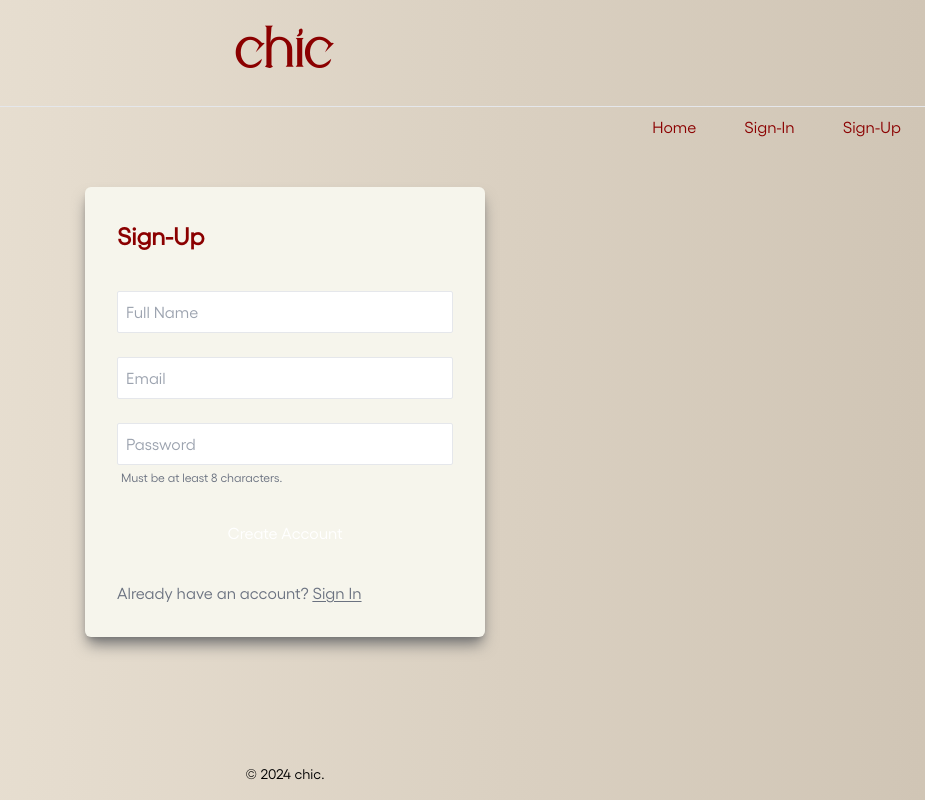
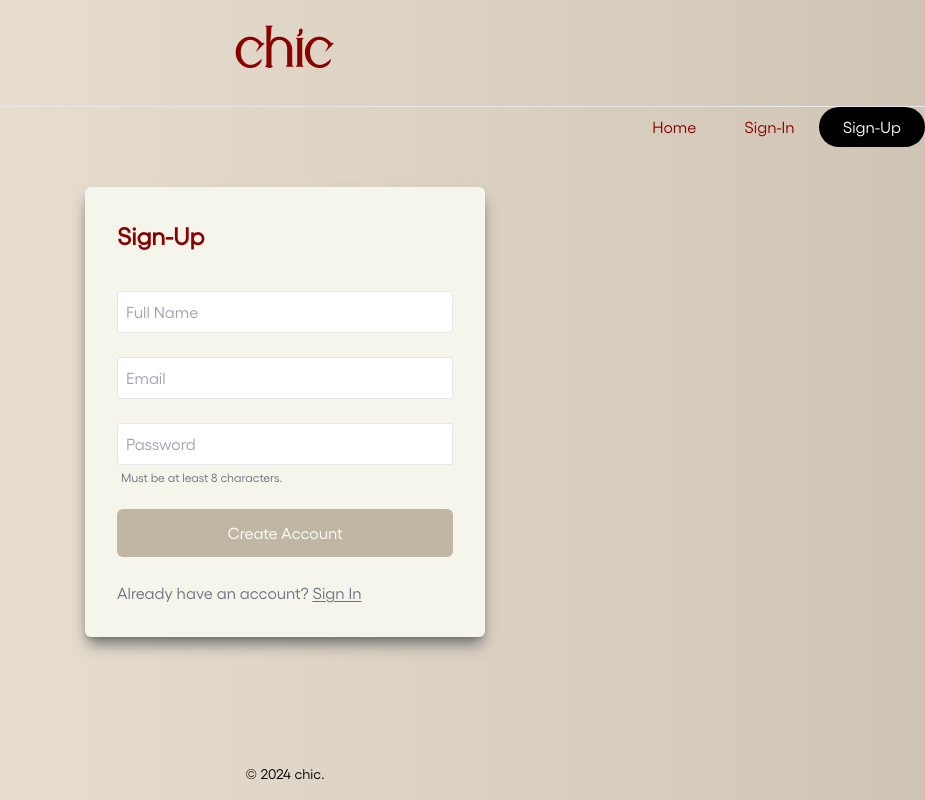
Before and after one commit to maheen-fatma/blogApp, a React (Vite) app: page /sign-up in a window 1280 px wide. Shown: the whole page, without its empty margins (355-1280 px from the left). Built offline with nearby package versions, Linux system fonts and the light colour scheme; no server answers.

Commit message:
Home tab set up

```diff
--- a/src/components/Header.jsx
+++ b/src/components/Header.jsx
@@ -1,6 +1,6 @@
 import React from 'react'
 import { useSelector } from 'react-redux'
-import { Link } from 'react-router-dom';
+import { NavLink } from 'react-router-dom';
 import { Logo } from './index'
 import SignoutBtn from './SignoutBtn';
 
@@ -14,11 +14,7 @@ function Header() {
       slug:"/",
       active: true //always visible irrespective of the fact user is logged in or not
     },{
-      name:'All Posts',
-      slug:"/all-posts",
-      active: isLogin
-    },{
-      name:'My Post',
+      name:'My Posts',
       slug:"/my-post",
       active: isLogin
     },{
@@ -46,13 +42,15 @@ function Header() {
           {
             navItems.map((item)=>
               item.active ? (
+                <NavLink to={item.slug} className={({isActive})=>`rounded-3xl  ${isActive? "bg-black text-white":"transition duration-500 hover:bg-buttons1"}`}>
                 <li key={item.name}
-                    className='transition duration-500 hover:bg-blue-700 py-2 px-6 '
+                    className='py-2 px-6 '
                 >
-                  <Link to={item.slug}>
+
                   {item.name}
-                  </Link>
+
                 </li>
+                </NavLink>
               ) : null
             )
           }
--- a/src/components/SignoutBtn.jsx
+++ b/src/components/SignoutBtn.jsx
@@ -15,7 +15,7 @@ function SignoutBtn() {
     <div>
       <Button
         children='Sign-out'
-        className='transition duration-500 hover:bg-blue-700 py-2 px-6 '
+        className='transition duration-500 hover:bg-buttons1 rounded-3xl py-2 px-6 '
         onClick={signoutHandler}
       />
     </div>
--- a/src/index.css
+++ b/src/index.css
@@ -13,25 +13,3 @@
     font-family: 'DOLCE';
     src: url('../public/fonts/gellix/GellixRegular.otf');
 }
-.masonry {
-    display: flex;
-    flex-wrap: wrap;
-    margin-left: -1rem; /* adjust based on gap */
-}
-
-.masonry > * {
-    margin-bottom: 1rem; /* adjust based on gap */
-    margin-left: 1rem; /* adjust based on gap */
-}
-
-.masonry-sm > * {
-    width: 100%;
-}
-
-.masonry-md > * {
-    width: calc(50% - 1rem); /* adjust based on gap */
-}
-
-.masonry-lg > * {
-    width: calc(25% - 1rem); /* 25% width for four columns, adjust based on gap */
-}
--- a/src/main.jsx
+++ b/src/main.jsx
@@ -5,7 +5,7 @@ import './index.css'
 import { Provider } from 'react-redux'
 import { store } from './store/store.js'
 import { createBrowserRouter, createRoutesFromElements, RouterProvider, Route} from 'react-router-dom'
-import { Home, SignUp, SignIn, AddPost, AllPosts } from './pages'
+import { Home, SignUp, SignIn, AddPost } from './pages'
 
 const router = createBrowserRouter(
   createRoutesFromElements(
@@ -15,7 +15,6 @@ const router = createBrowserRouter(
       <Route path='sign-up' element={<SignUp/>} />
       <Route path='sign-in' element={<SignIn/>} />
       <Route path='add-post' element={<AddPost/>} />
-      <Route path='all-posts' element={<AllPosts/>} />
     </Route>
   )
 )
--- a/src/pages/Home.jsx
+++ b/src/pages/Home.jsx
@@ -1,11 +1,16 @@
 import React, { useState } from 'react'
-
+import { useSelector } from 'react-redux'
+import AllPosts from './AllPosts'
 function Home() {
-
-
-  return (
+  const isLoggedIn = useSelector((state)=>(state.auth.status))
+  const userData = useSelector((state)=>(state.auth.userInfo))
+  return isLoggedIn ?  (
     <div className=' '>
-      Hi,
+      <AllPosts/>
+    </div>
+  ) : (
+    <div className='p-10 font-dolce text-2xl'>
+      Please Sign-in to view posts . . .
     </div>
   )
 }
--- a/src/pages/SignIn.jsx
+++ b/src/pages/SignIn.jsx
@@ -59,9 +59,8 @@ function SignIn() {
         {error && <p className="text-red-600 mt-8 text-center">{error}</p>}
         <Button
           children='Sign In'
-          bgColor='bg-buttons1'
           textColor='text-white'
-          className='lg:w-full  hover:shadow-md rounded-md transition-transform transform duration-300 ease-in-out hover:scale-105 hover:bg-darkBg '
+          className='lg:w-full bg-buttons1  hover:shadow-md rounded-md transition-transform transform duration-300 ease-in-out hover:scale-105 hover:bg-darkBg '
           type='submit'
         />
       </form>
--- a/src/pages/SignUp.jsx
+++ b/src/pages/SignUp.jsx
@@ -62,9 +62,8 @@ function SignUp() {
         {error && <p className="text-red-600 mt-8 text-center">{error}</p>}
         <Button
           children='Create Account'
-          bgColor='bg-buttons1'
           textColor='text-white'
-          className='lg:w-full  hover:shadow-md rounded-md transition-transform transform duration-300 ease-in-out hover:scale-105 hover:bg-darkBg '
+          className='lg:w-full bg-buttons1  hover:shadow-md rounded-md transition-transform transform duration-300 ease-in-out hover:scale-105 hover:bg-darkBg '
           type='submit'
         />
       </form>
--- a/tailwind.config.js
+++ b/tailwind.config.js
@@ -10,7 +10,7 @@ export default {
         background: '#efe7da',
         darkBg: "#d0c5b5 ",
         whiteBg: '#f6f5ec',
-        buttons1: "#c1b6a4",
+        buttons1: '#c1b6a4',
         customMaroon: '#8b0000',
         fontText: '#000000',
       },
```
